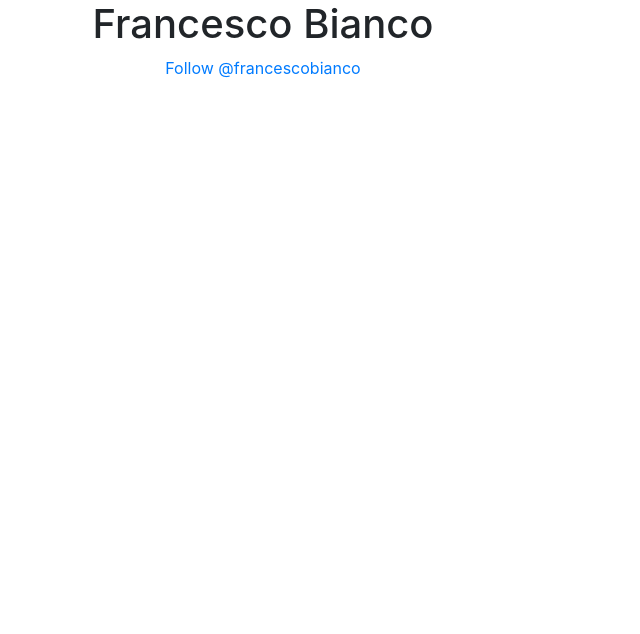
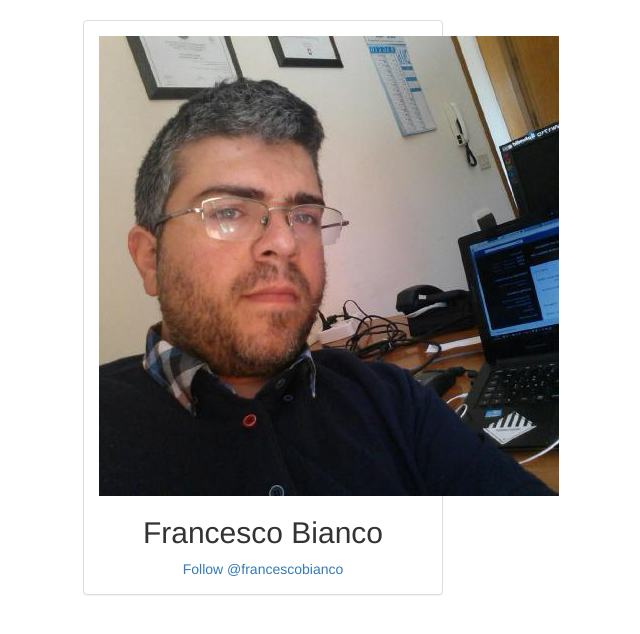
Before and after one commit to francescobianco/qbasic, a plain HTML site: page index.html in a window 1280 px wide. Shown: the whole page, without its empty margins (377-1017 px from the left). Drawn offline with nearby package versions, Linux system fonts and the light colour scheme.

Commit message:
try twitter features

```diff
--- a/index.html
+++ b/index.html
@@ -7,9 +7,27 @@
 <script src="https://maxcdn.bootstrapcdn.com/bootstrap/3.3.6/js/bootstrap.min.js"></script>
 </head>
 <body>
-<div class="container text-center">
-<h1>Francesco Bianco</h1>
-<a href="https://twitter.com/francescobianco" class="twitter-follow-button" data-show-count="false" data-size="large">Follow @francescobianco</a> <script>!function(d,s,id){var js,fjs=d.getElementsByTagName(s)[0],p=/^http:/.test(d.location)?'http':'https';if(!d.getElementById(id)){js=d.createElement(s);js.id=id;js.src=p+'://platform.twitter.com/widgets.js';fjs.parentNode.insertBefore(js,fjs);}}(document, 'script', 'twitter-wjs');</script>
-</div>
+<div class="container text-center" style="padding-top:20px;">
+
+    <div class="row">
+
+        <div class="col-lg-4 col-lg-offset-4">
+
+            <div class="panel panel-default">
+
+                <div class="panel-body">
+
+                    <img src="francescobianco.jpg" alt="Francesco Bianco">
+                    <h2>Francesco Bianco</h2>
+                    <a href="https://twitter.com/francescobianco" class="twitter-follow-button" data-show-count="false" data-size="large">Follow @francescobianco</a>
+                    <script>!function(d,s,id){var js,fjs=d.getElementsByTagName(s)[0],p=/^http:/.test(d.location)?'http':'https';if(!d.getElementById(id)){js=d.createElement(s);js.id=id;js.src=p+'://platform.twitter.com/widgets.js';fjs.parentNode.insertBefore(js,fjs);}}(document, 'script', 'twitter-wjs');</script>
+
+                </div>
+
+            </div>
+
+        </div>
+
+    </div>
 </body>
 </html>
```
Also changed, not shown: francescobianco.jpg (added).
